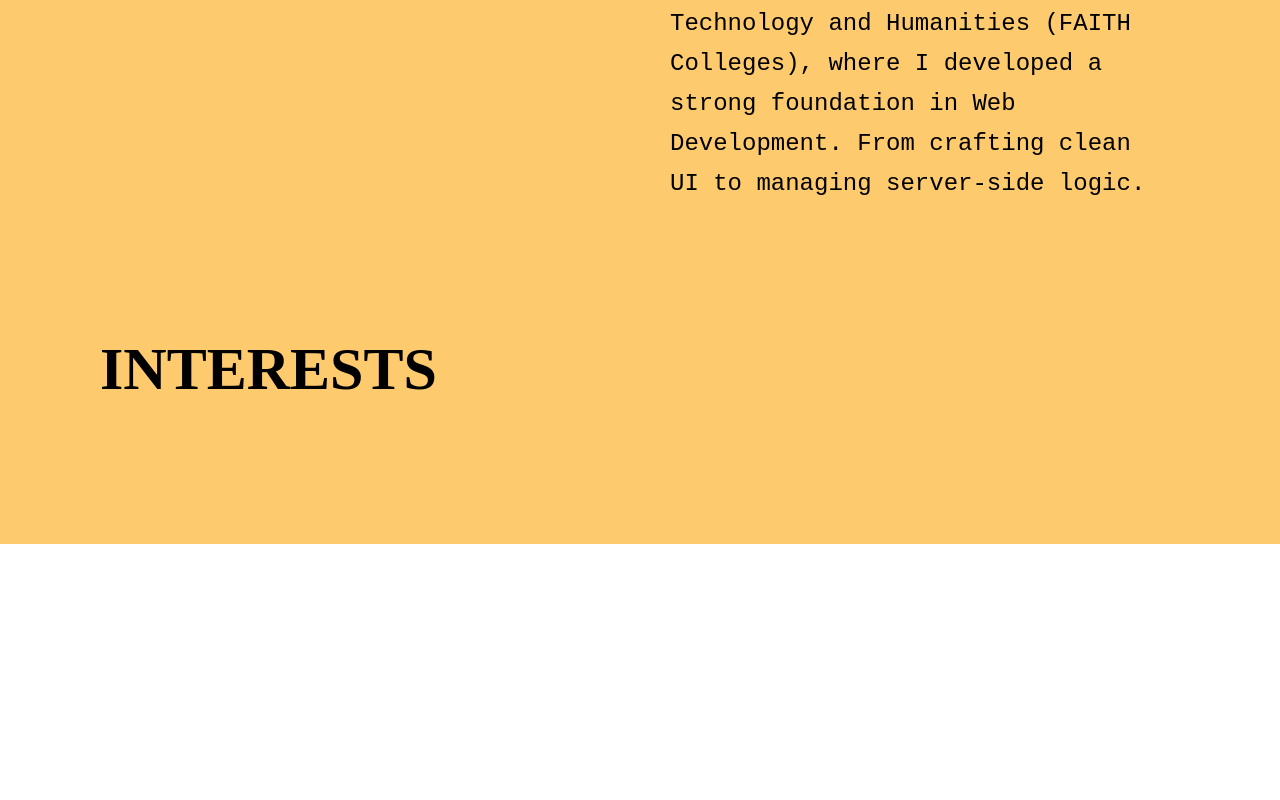
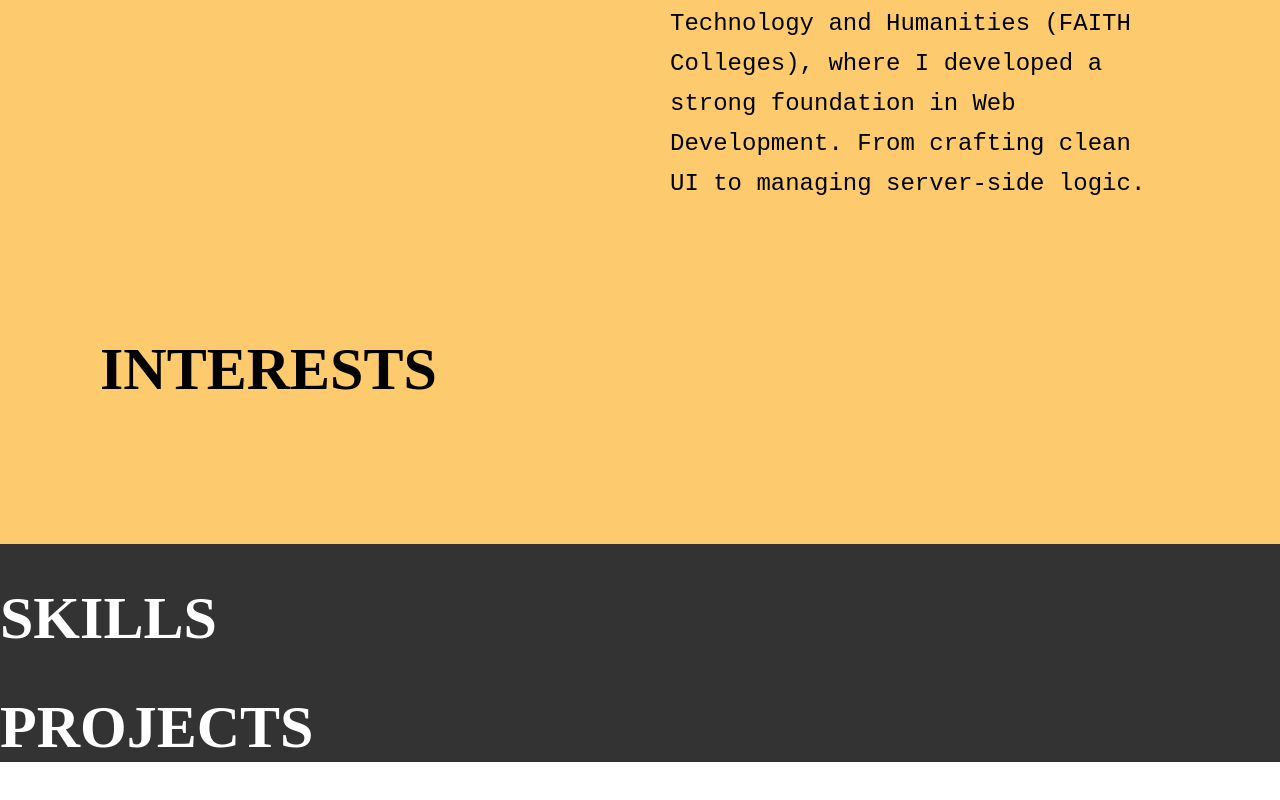
Before and after one commit to aiplats/aiplats, a React (Create React App) app in the folder portfolio/: page / in a window 1280 px wide. Shown: the part 1724-2524 px from the top of the page. Before the commit the page ends 2268 px from the top, so only its background shows below. Built offline with nearby package versions, Linux system fonts and the light colour scheme.

Commit message:
added other components

```diff
--- a/portfolio/src/App.js
+++ b/portfolio/src/App.js
@@ -2,6 +2,8 @@ import './App.css';
 import { Navbar } from './components/Navbar/Navbar';
 import { Header } from './components/Header/Header';
 import { About } from './components/About/About';
+import { Project } from './components/Projects/Project';
+import { Skills } from './components/Skills/Skills';
 
 function App() {
   return (
@@ -9,6 +11,8 @@ function App() {
       <Navbar />
       <Header />
       <About />
+      <Skills />
+      <Project />
     </>
   );
 }
--- a/portfolio/src/components/About/About.js
+++ b/portfolio/src/components/About/About.js
@@ -6,7 +6,6 @@ export const About = () => {
   return (
     <>
         <div className="about-main-page">
-            <br id="About"/>
             <div className="about-container">
                 <div className="about-left">
                     <img src={gradpic} style={{width: '50%'}}/>
--- a/portfolio/src/components/Header/Header.js
+++ b/portfolio/src/components/Header/Header.js
@@ -30,6 +30,7 @@ export const Header = () => {
                 </div>
             </div>
         </div>
+        <br id="About"/>
     </>
   )
 }
--- a/portfolio/src/components/Navbar/Navbar.css
+++ b/portfolio/src/components/Navbar/Navbar.css
@@ -41,11 +41,12 @@ ul {
     list-style-type: none;
 }
 
-li {
+.navbar-right li a {
     display: flex;
     align-items: center;
     justify-content: center;
     font-size: x-large;
+    color: white;
     font-weight: 800;
     cursor: pointer;
     position: relative;
--- /dev/null
+++ b/portfolio/src/components/Projects/Project.css
@@ -0,0 +1,11 @@
+.main-project {
+    background-color: #333;
+    padding: 0;
+    margin: 0;
+}
+
+.main-project h1 {
+    font-family: 'Montserrat', 'sans-serif';
+    font-size: 60px;
+    font-weight: 800;
+}
--- /dev/null
+++ b/portfolio/src/components/Projects/Project.js
@@ -0,0 +1,12 @@
+import React from 'react'
+import './Project.css'
+
+export const Project = () => {
+  return (
+    <>
+        <div className="main-project">
+            <h1>PROJECTS</h1>
+        </div>
+    </>
+  )
+}
--- /dev/null
+++ b/portfolio/src/components/Skills/Skills.css
@@ -0,0 +1,5 @@
+.skills-main h1 {
+    font-family: 'Montserrat', 'sans-serif';
+    font-size: 60px;
+    font-weight: 800;
+}
--- /dev/null
+++ b/portfolio/src/components/Skills/Skills.js
@@ -0,0 +1,12 @@
+import React from 'react'
+import './Skills.css'
+
+export const Skills = () => {
+  return (
+    <>
+        <div className="skills-main">
+            <h1>SKILLS</h1>
+        </div>
+    </>
+  )
+}
```
